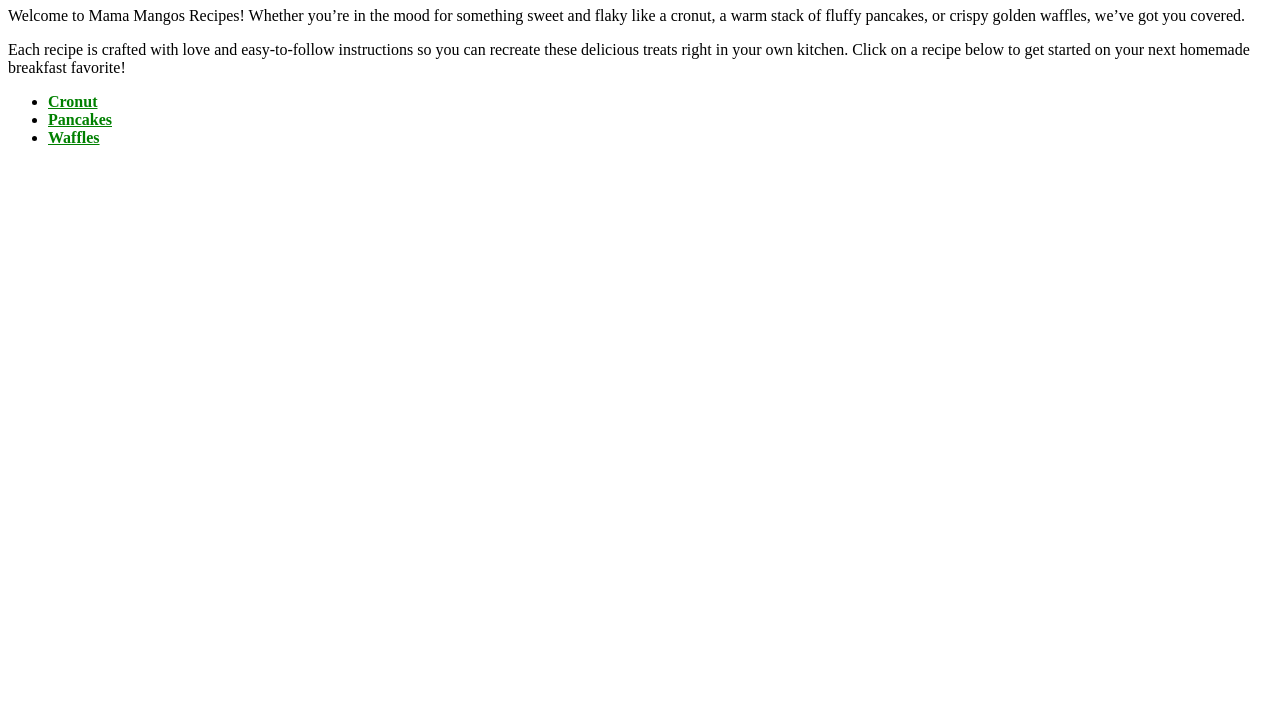
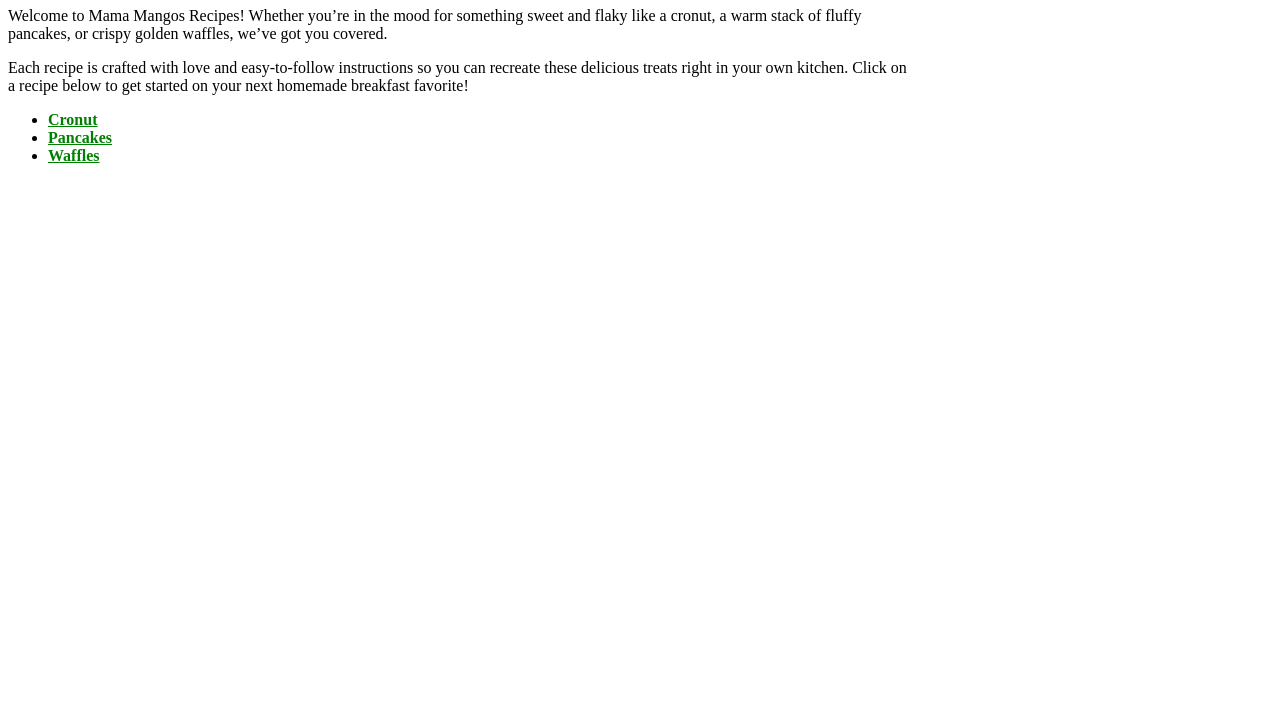
Before and after one commit to nmang004/odin-recipes, a plain HTML site: page index.html in a window 1280 px wide. Shown: the part 73-800 px from the top of the page. Drawn offline with Linux system fonts and the light colour scheme.

Commit message:
Added width border to body

```diff
--- a/styles.css
+++ b/styles.css
@@ -1,3 +1,7 @@
+body {
+    max-width: 900px;;
+}
+
 h1 {
     color: green;
     font-family: Helvetica, Arial, sans-serif;
```
